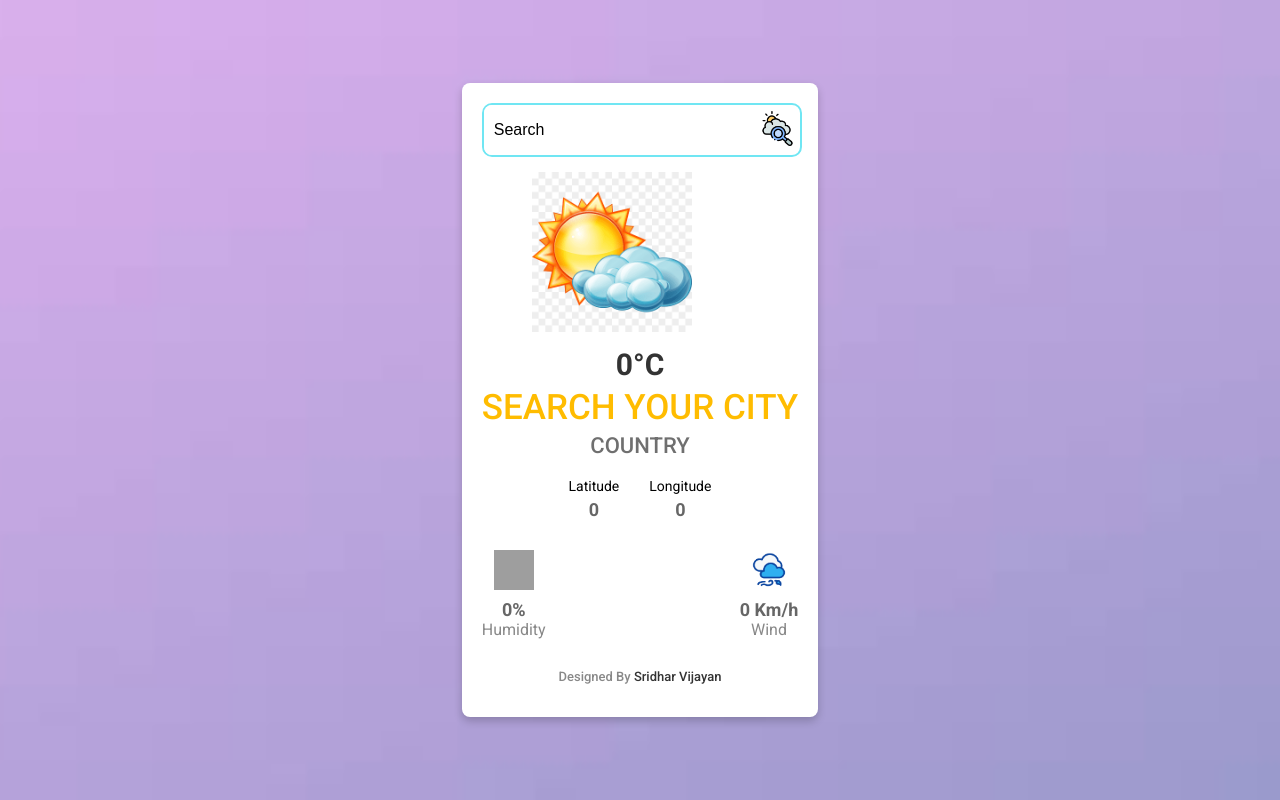
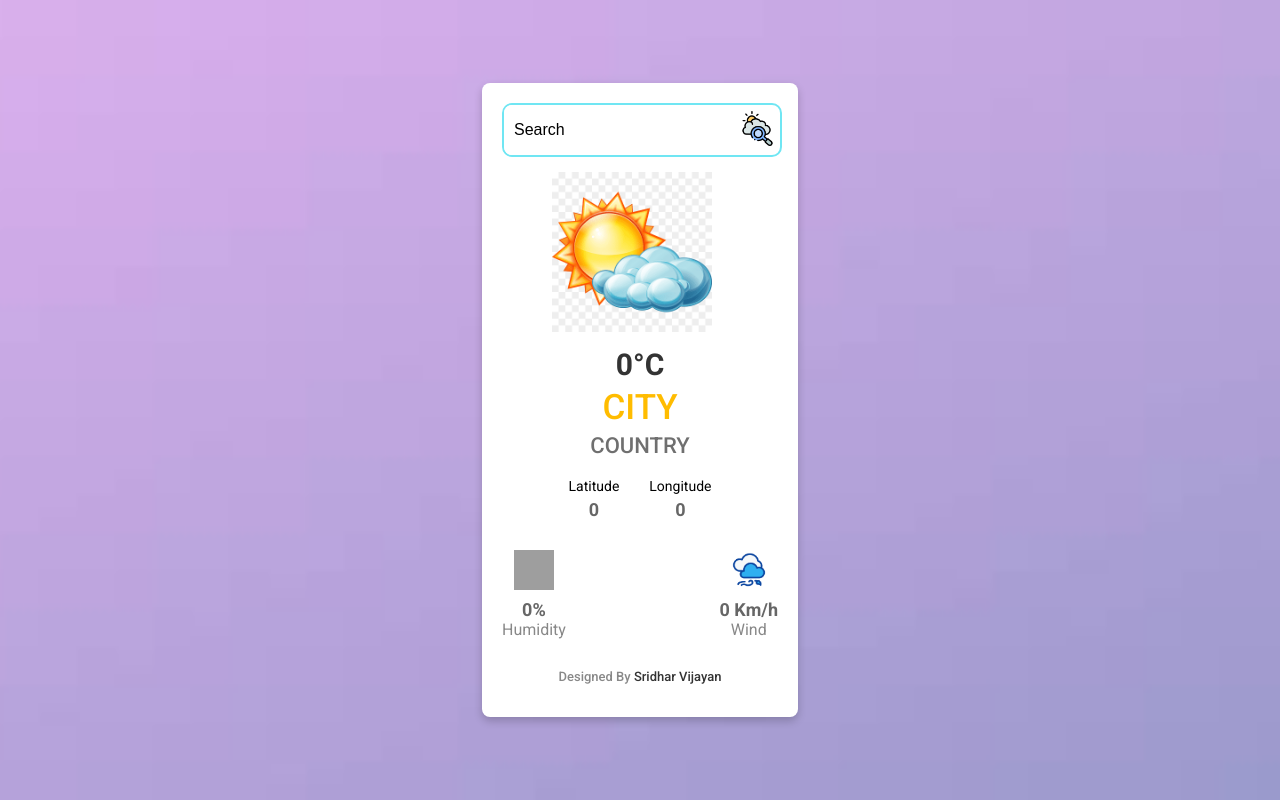
Before and after one commit to ZacheriahSrid/weather_App, a React (Vite) app: page / in a window 1280 px wide. Built offline with nearby package versions, Linux system fonts and the light colour scheme; grey boxes are pictures that could not be loaded.

Commit message:
fix errors

```diff
--- a/src/App.jsx
+++ b/src/App.jsx
@@ -63,7 +63,7 @@ function App() {
   const [text, setText] = useState("Search");
   const [icon, setIcon] = useState(sunIcon);
   const [temp, setTemp] = useState(0);
-  const [city, setCity] = useState("Search Your City");
+  const [city, setCity] = useState("City");
   const [country, setCountry] = useState("Country");
   const [lat, setLat] = useState(0);
   const [lon, setLon] = useState(0);
```
